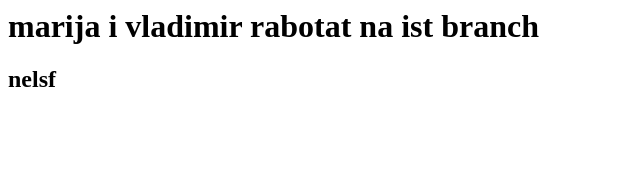
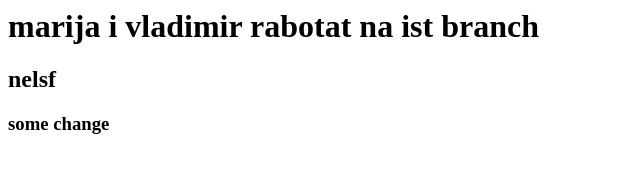
Before and after one commit to MarBlazh/TestMar, a plain HTML site: page home.html in a window 1280 px wide. Shown: the whole page, without its empty margins (0-640 px from the left). Drawn offline with Linux system fonts and the light colour scheme.

Commit message:
some changes in home.html

```diff
--- a/home.html
+++ b/home.html
@@ -2,5 +2,6 @@
   <head>
     <h1>marija i vladimir rabotat na ist branch</h1>
     <h2>nelsf</h2>
+    <h3>some change</h3>
   </head>
 </html>
```
